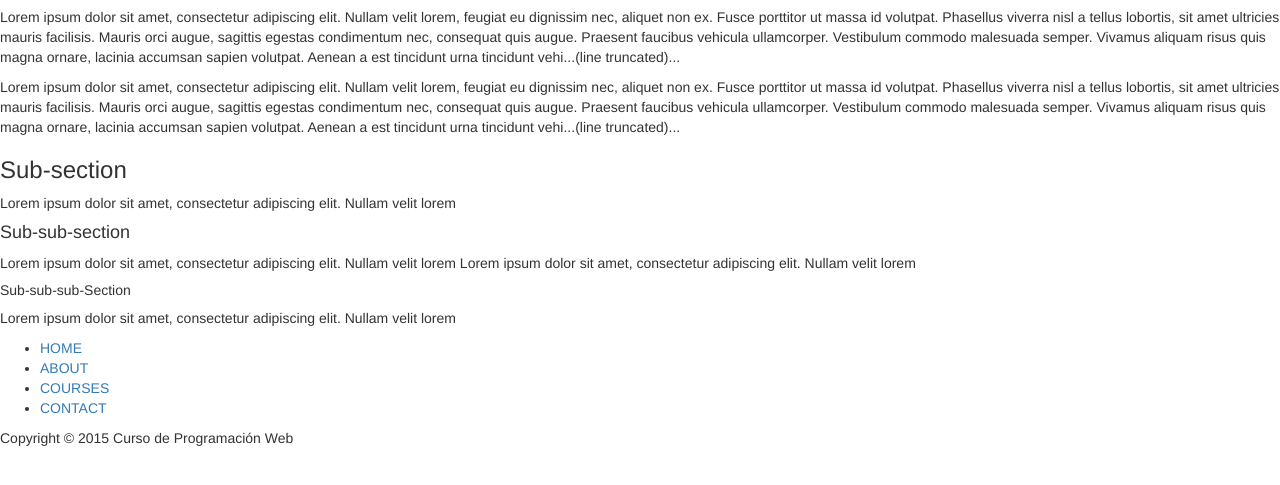
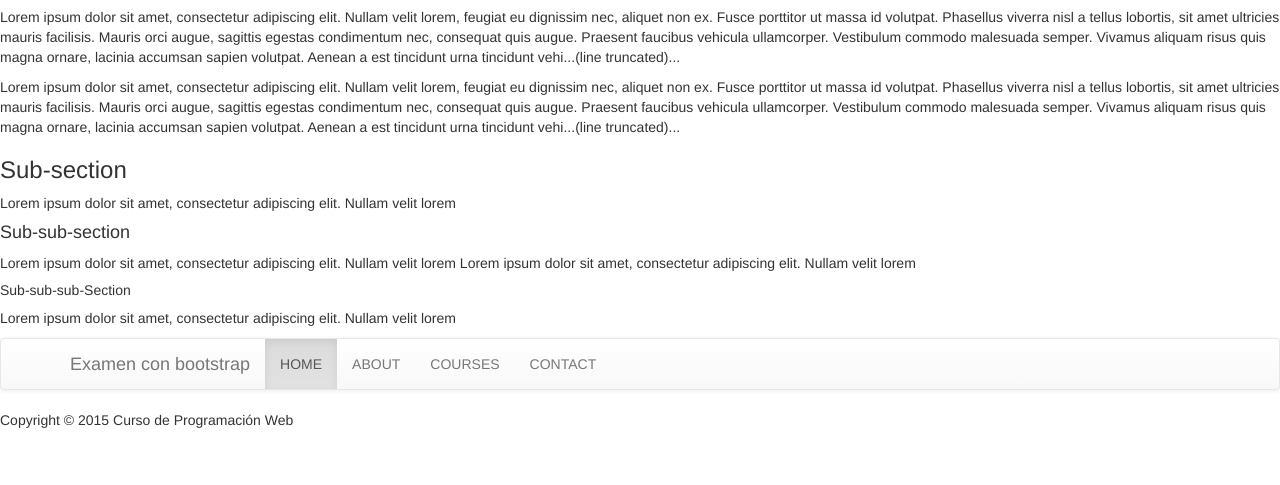
Before and after one commit to GrupoCharlie/Bootstrap, a plain HTML site: page index.html in a window 1280 px wide. Shown: the part 237-722 px from the top of the page. Drawn offline with Linux system fonts and the light colour scheme.

Commit message:
Intentando el menu inferior

```diff
--- a/index.html
+++ b/index.html
@@ -51,14 +51,27 @@
 			</section>
 		</aside>
 		<footer>
-			<nav>
-				<ul>
-				<li> <a href="#">HOME</a></li>
-				<li> <a href="#">ABOUT</a></li>
-				<li> <a href="#">COURSES</a></li>
-				<li> <a href="#">CONTACT</a></li>
-				</ul>
-			</nav>
+			  <nav class="navbar navbar-default">
+				<div class="container">
+				  <div class="navbar-header">
+					<button type="button" class="navbar-toggle collapsed" data-toggle="collapse" data-target=".navbar-collapse">
+					  <span class="sr-only">Toggle navigation</span>
+					  <span class="icon-bar"></span>
+					  <span class="icon-bar"></span>
+					  <span class="icon-bar"></span>
+					</button>
+					<a class="navbar-brand" href="#">Examen con bootstrap</a>
+				  </div>
+				  <div class="navbar-collapse collapse">
+					<ul class="nav navbar-nav">
+					  <li class="active"><a href="#">HOME</a></li>
+					  <li><a href="#about">ABOUT</a></li>
+					  <li><a href="#contact">COURSES</a></li>
+					  <li><a href="#contact">CONTACT</a></li>
+					</ul>
+				  </div><!--/.nav-collapse -->
+				</div>
+			  </nav>
 			<div>
 				<span>Copyright &#169; 2015 Curso de Programaci&oacute;n Web</span>
 			<div>
```
